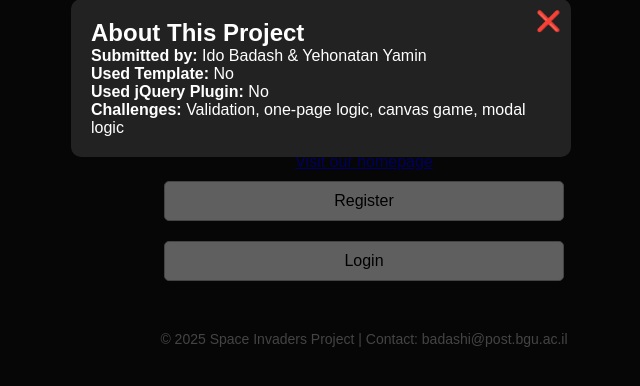
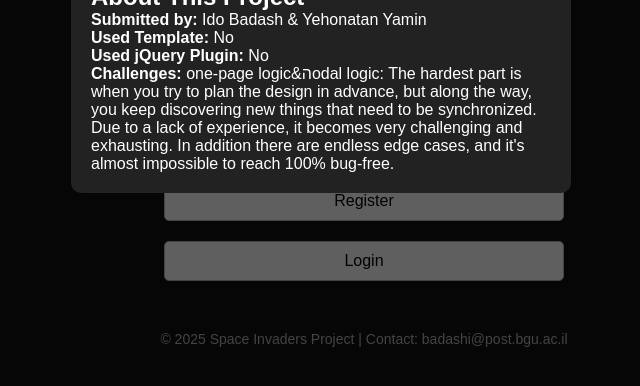
Before and after one commit to WED-2023/assignment2-206917510_206511727_assignment2, a plain HTML site: page index.html in a window 1280 px wide. Both pictures are taken after a click on the button "About". Shown: the part 322-708 px from the top of the page, without its empty margins (319-959 px from the left). Drawn offline with Linux system fonts and the light colour scheme.

Commit message:
add challenges in the about window

```diff
--- a/index.html
+++ b/index.html
@@ -129,7 +129,12 @@
       <p><strong>Submitted by:</strong> Ido Badash & Yehonatan Yamin</p>
       <p><strong>Used Template:</strong> No</p>
       <p><strong>Used jQuery Plugin:</strong> No</p>
-      <p><strong>Challenges:</strong> Validation, one-page logic, canvas game, modal logic</p>
+      <p><strong>Challenges:</strong> one-page logic&הodal logic:
+        The hardest part is when you try to plan the design in advance,
+        but along the way, you keep discovering new things that need to be synchronized.
+        Due to a lack of experience, it becomes very challenging and exhausting.
+        In addition there are endless edge cases,
+        and it's almost impossible to reach 100% bug-free. </p>
     </dialog>
 
     <!-- Footer -->
```
